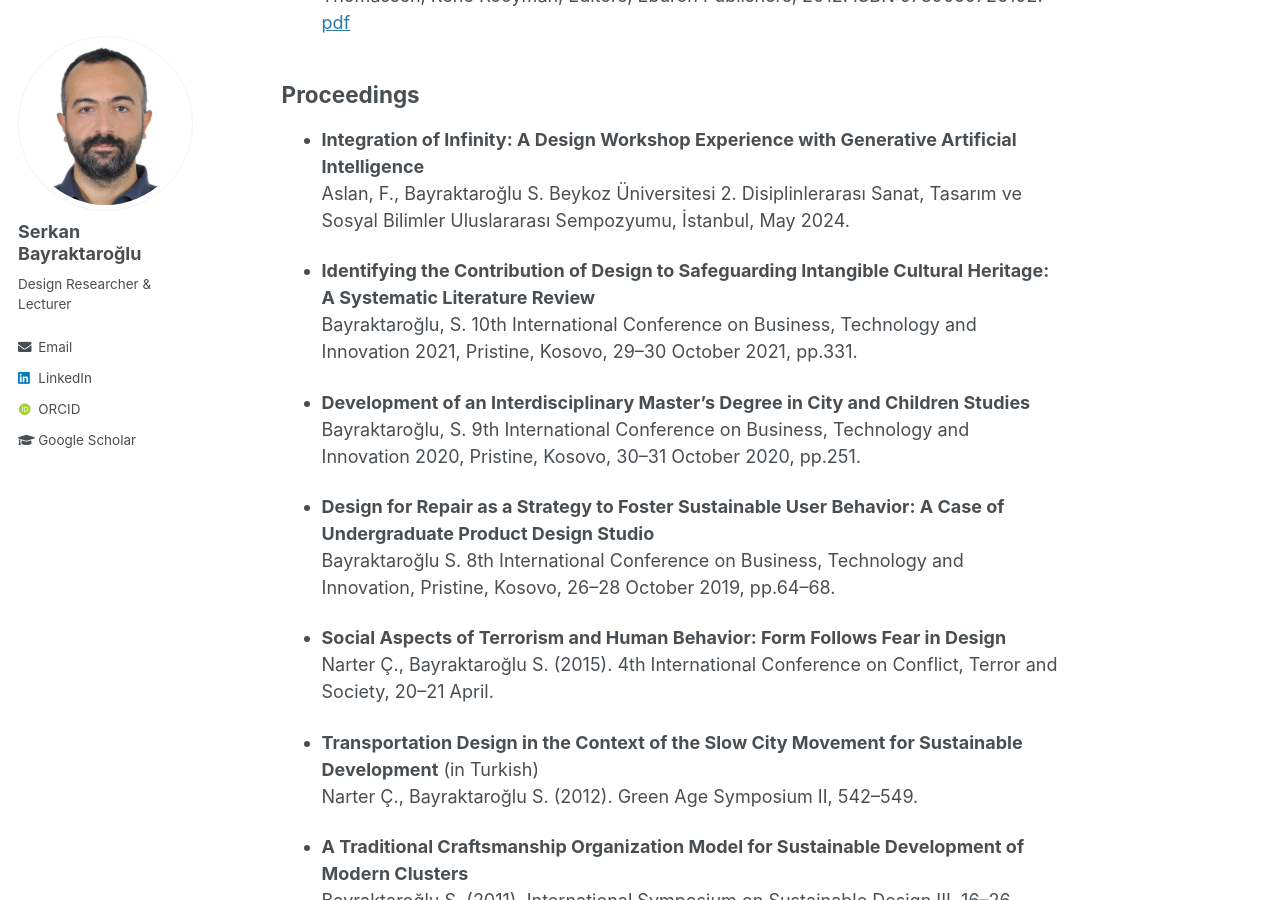
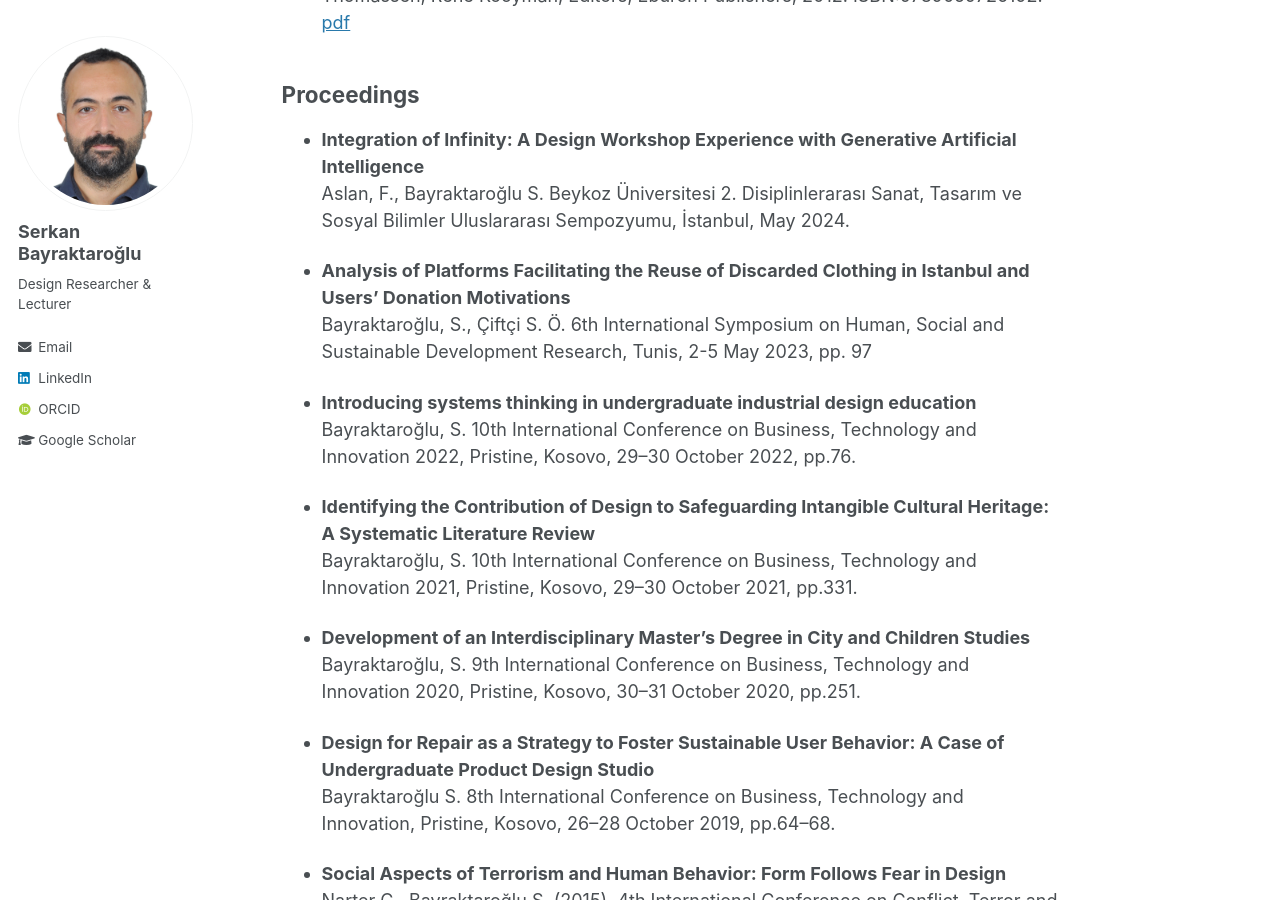
Before and after one commit to serkanbayraktaroglu/serkanbayraktaroglu.github.io, a Jekyll site: the page built from _pages/publications.md, in a window 1280 px wide and 900 px high, scrolled down 1638 px. Built offline with Jekyll 4.4.1, drawn with Linux system fonts in a browser that asks for light colours; some web fonts are replaced.

Commit message:
Update publications.md

```diff
--- a/_pages/publications.md
+++ b/_pages/publications.md
@@ -61,6 +61,12 @@ author_profile: true
 - **Integration of Infinity: A Design Workshop Experience with Generative Artificial Intelligence**
   Aslan, F., Bayraktaroğlu S. Beykoz Üniversitesi 2. Disiplinlerarası Sanat, Tasarım ve Sosyal Bilimler Uluslararası Sempozyumu, İstanbul, May 2024.
 
+- **Analysis of Platforms Facilitating the Reuse of Discarded Clothing in Istanbul and Users’ Donation Motivations**
+  Bayraktaroğlu, S., Çiftçi S. Ö. 6th International Symposium on Human, Social and Sustainable Development Research, Tunis, 2-5 May 2023, pp. 97
+
+- **Introducing systems thinking in undergraduate industrial design education**
+  Bayraktaroğlu, S. 10th International Conference on Business, Technology and Innovation 2022, Pristine, Kosovo, 29–30 October 2022, pp.76.
+
 - **Identifying the Contribution of Design to Safeguarding Intangible Cultural Heritage: A Systematic Literature Review**
   Bayraktaroğlu, S. 10th International Conference on Business, Technology and Innovation 2021, Pristine, Kosovo, 29–30 October 2021, pp.331.
 
```
